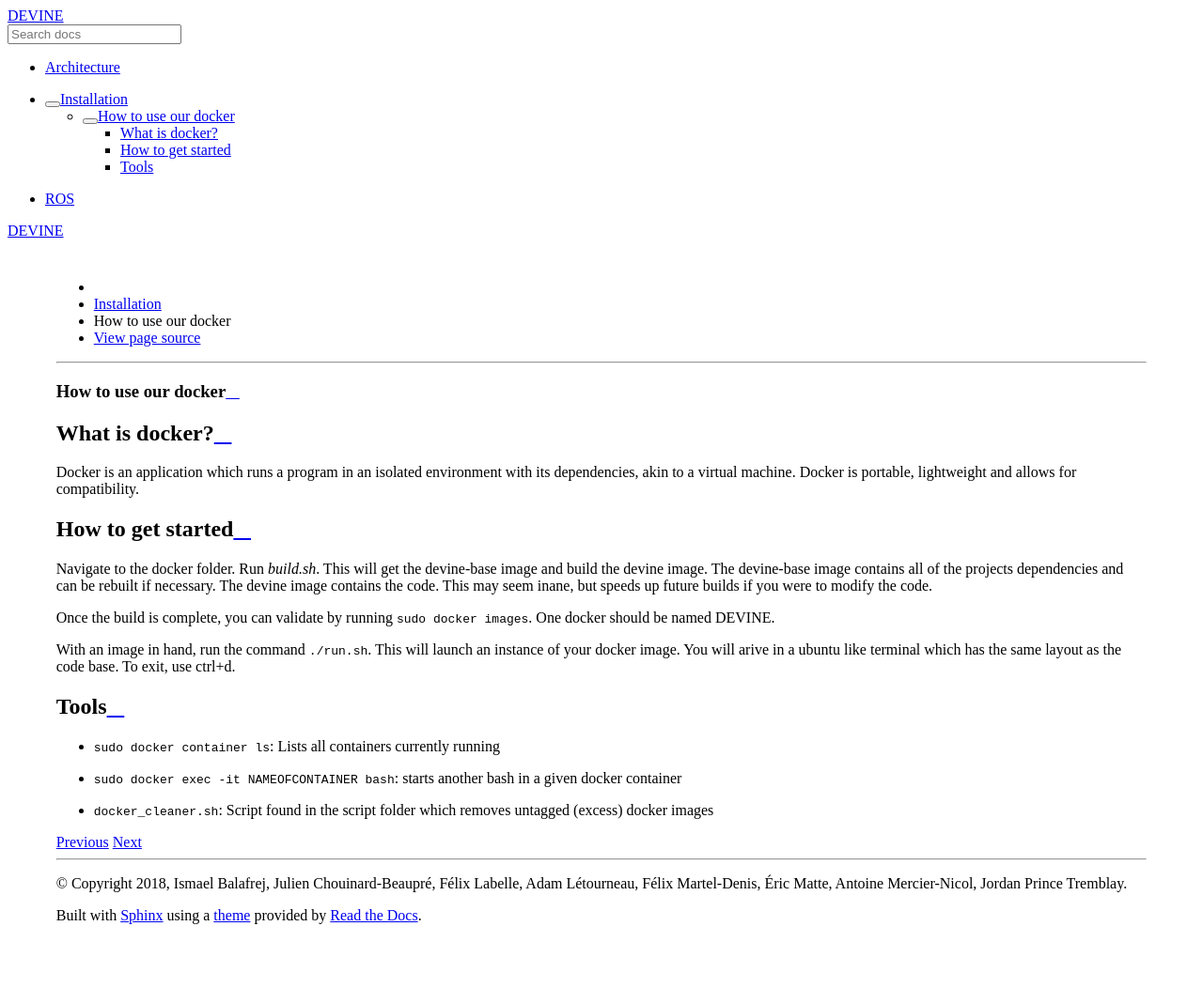
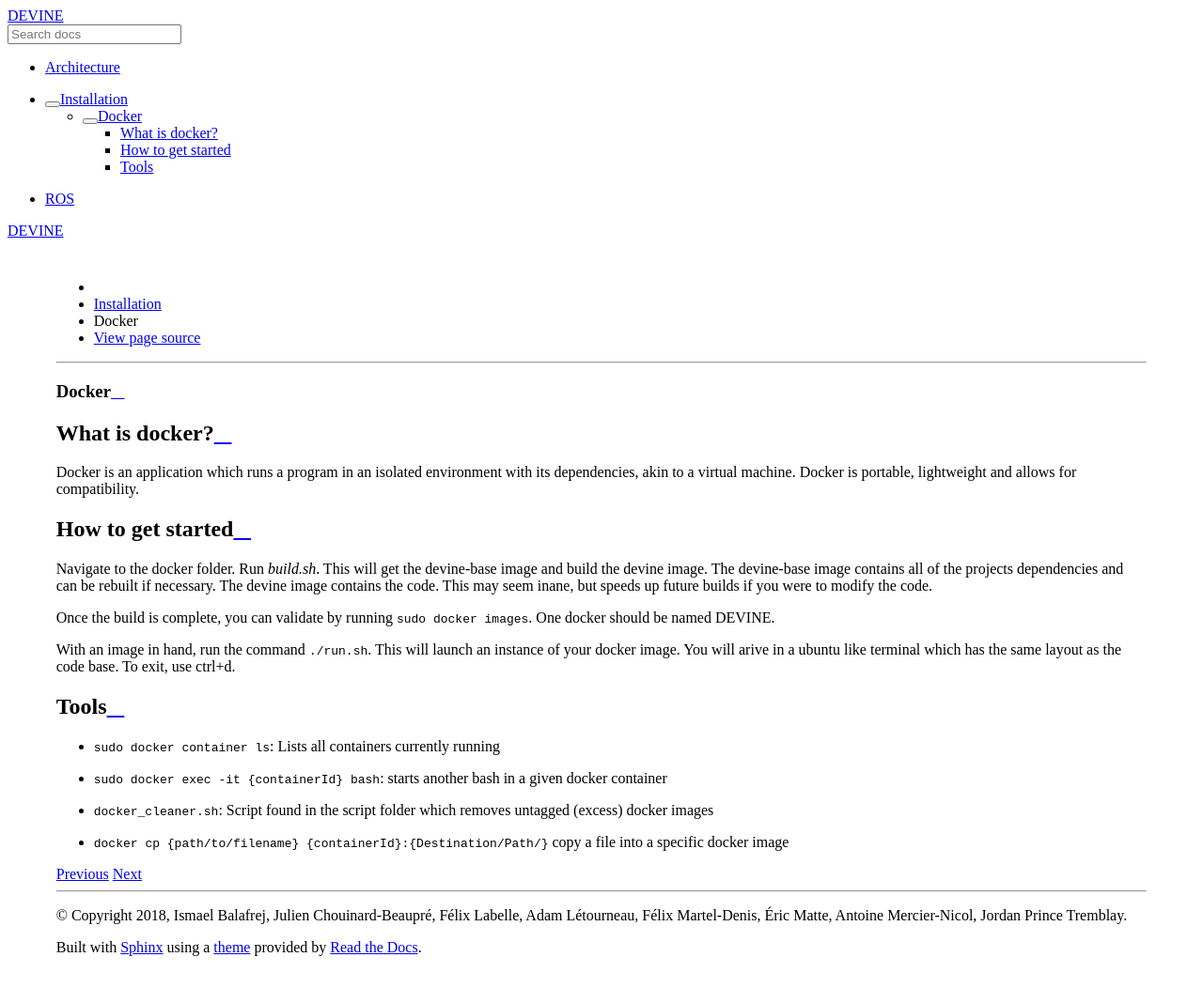
Before and after one commit to devineproject/DEVINE, a Sphinx documentation site: the page built from docs/source/installation/docker/index.rst, in a window 1280 px wide. Shown: the whole page at 94% size. Built offline with Sphinx 7.4.7 and the Read the Docs theme 2.0.0, drawn with Linux system fonts in a browser that asks for light colours; before the commit the page ends 1018 px from its top, so only the background shows below that.

Commit message:
Quick fixes
Added a docker call

```diff
--- a/docs/source/installation/docker/index.rst
+++ b/docs/source/installation/docker/index.rst
@@ -1,5 +1,5 @@
-How to use our docker
-#######################
+Docker
+######
 
 What is docker?
 ===============
@@ -19,5 +19,6 @@ Tools
 =====
 
 * ``sudo docker container ls``: Lists all containers currently running
-* ``sudo docker exec -it NAMEOFCONTAINER bash``: starts another bash in a given docker container
+* ``sudo docker exec -it {containerId} bash``: starts another bash in a given docker container
 * ``docker_cleaner.sh``: Script found in the script folder which removes untagged (excess) docker images
+* ``docker cp {path/to/filename} {containerId}:{Destination/Path/}`` copy a file into a specific docker image
--- a/docs/source/ros/modules/dashboard/index.rst
+++ b/docs/source/ros/modules/dashboard/index.rst
@@ -23,6 +23,7 @@ Installation
 2. Build
 
 .. code-block:: bash
+
     npm run build
 
 Usage
```
Also changed, not shown: 1 other file.
